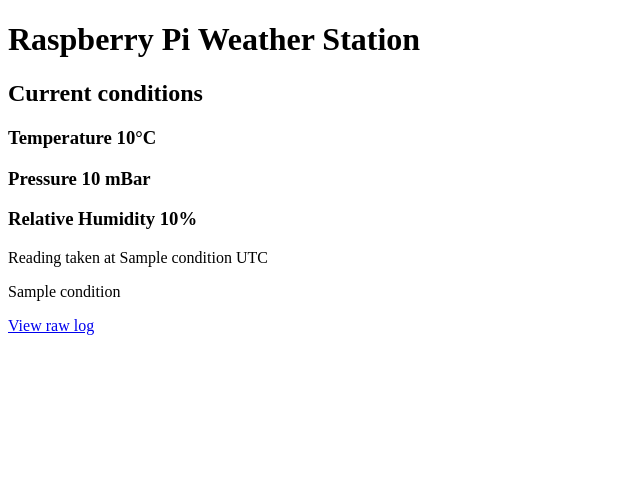
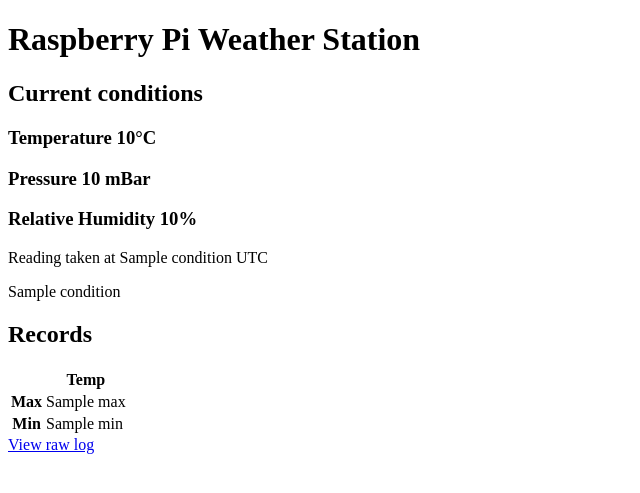
Before and after one commit to PeteBoucher/Weather-Station-Pi, a Flask app: template webapp/templates/index.html in a window 1280 px wide. Shown: the top 493 px of the page, without its empty margins (0-640 px from the left). Run offline with Flask 2, Linux system fonts and the light colour scheme; the template is opened without the code that fills it: most values are stand-ins (such as "Sample title", 1, 10 or a date in 2020).

Commit message:
start adding min and max records to index page

```diff
--- a/webapp/main.py
+++ b/webapp/main.py
@@ -9,12 +9,17 @@ app = Flask(__name__)
 @app.route('/')
 def index():
   conditions = sensors.current_conditions()
-  return render_template('index.html', conditions=conditions)
+  readings = history()
+  record = {'temp':{'max':100,'min':0},'press':{},'humid':{}}
+  return render_template('index.html', conditions=conditions, record=record)
 
 @app.route('/log')
 def log():
-  readings = sensors.read_log()
+  readings = history()
   return render_template('log.html', readings=readings)
+
+def history():
+  return sensors.read_log()
 
 # Start the flask debug server listening on the pi port 5000 by default.
 if __name__=='__main__':
--- a/webapp/templates/index.html
+++ b/webapp/templates/index.html
@@ -22,6 +22,12 @@
         <h3>Relative Humidity {{ '{:.0f}%'.format(conditions[3]) }}</h3>
         <p>Reading taken at {{ conditions[4] }} UTC</p>
         <p>{{ conditions[0] }}</p>
+	<h2>Records</h2>
+	<table>
+		<tr><td></td><th>Temp</th></tr>
+		<tr><th>Max</th><td>{{ record['temp']['max'] }}</td></tr>
+		<tr><th>Min</th><td>{{ record['temp']['min'] }}</td></tr>
+	</table>
         <a href="/log">View raw log</a>
         <script src="https://code.jquery.com/jquery-1.12.0.min.js"></script>
         <script>window.jQuery || document.write('<script src="js/vendor/jquery-1.12.0.min.js"><\/script>')</script>
```
